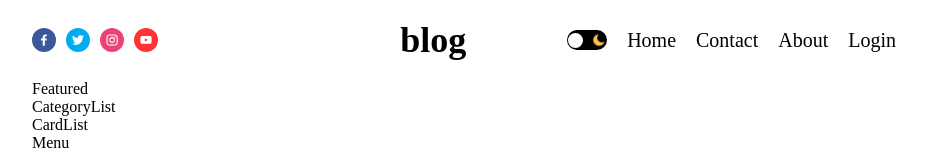
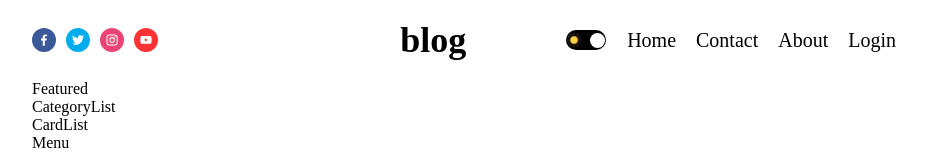
Before and after one commit to sravantp7/blog-app, a Next.js app in the folder client/: page / in a window 1280 px wide. Shown: the top 156 px of the page, without its empty margins (176-1102 px from the left). Built offline with nearby package versions, Linux system fonts and the light colour scheme.

Commit message:
improved toggle button

```diff
--- a/client/app/_components/ThemeToggle/ThemeToggle.jsx
+++ b/client/app/_components/ThemeToggle/ThemeToggle.jsx
@@ -9,9 +9,24 @@ export default function ThemeToggle() {
   const { theme, toggleTheme } = useContext(ThemeContext);
 
   return (
-    <div className={styles.container} onClick={toggleTheme}>
+    <div
+      className={styles.container}
+      onClick={toggleTheme}
+      style={
+        theme === "dark"
+          ? { background: "white" }
+          : { right: "1px", background: "black" }
+      }
+    >
       <Image src={"/sun.png"} alt="sun" width={14} height={14} />
-      <div className={styles.circle}></div>
+      <div
+        className={styles.circle}
+        style={
+          theme === "dark"
+            ? { left: "1px", background: "#0f172a" }
+            : { right: "1px", background: "white" }
+        }
+      ></div>
       <Image src={"/moon.png"} alt="moon" width={14} height={14} />
     </div>
   );
--- a/client/app/_components/ThemeToggle/ThemeToggle.module.css
+++ b/client/app/_components/ThemeToggle/ThemeToggle.module.css
@@ -17,10 +17,4 @@
   background-color: white;
   border-radius: 50%;
   position: absolute;
-  left: 1px;
 }
-
-.dark {
-  left: none;
-  right: 1px;
-}
```
